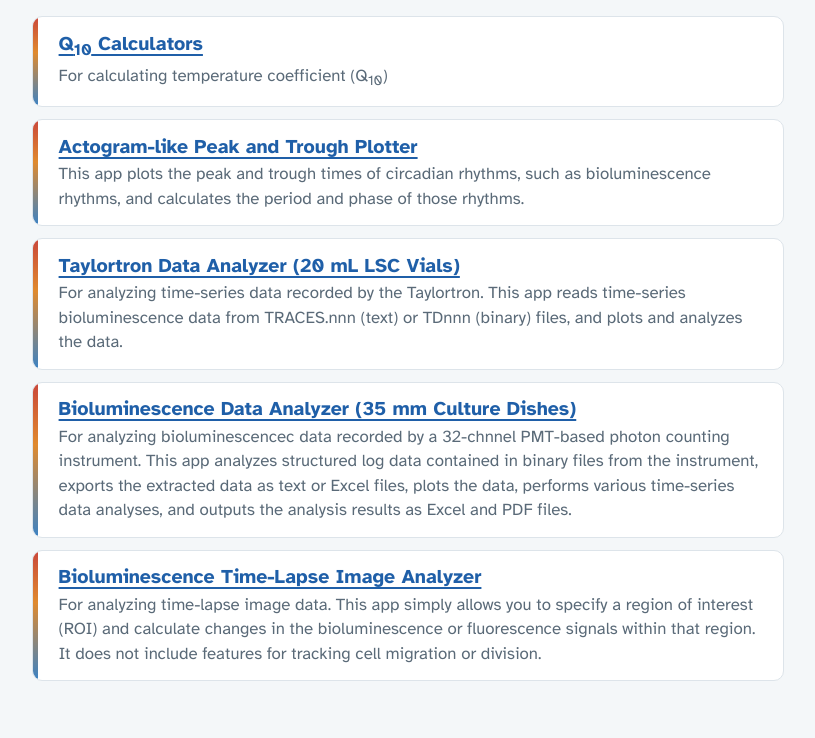
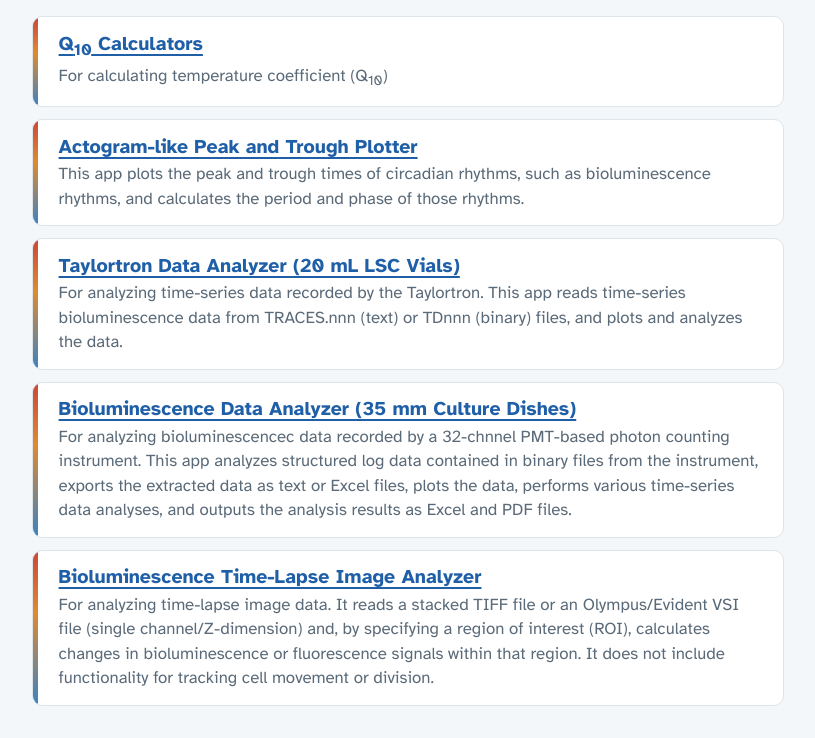
Before and after one commit to dxda6216/Web_Applications, a plain HTML site: page index.html in a window 1280 px wide. Shown: the part 107-845 px from the top of the page, without its empty margins (232-1047 px from the left). Before the commit the page ends 820 px from the top, so only its background shows below. Drawn offline with Linux system fonts and the light colour scheme.

Commit message:
Revise description for time-lapse image analyzer
Updated the description for the Bioluminescence Time-Lapse Image Analyzer to clarify its functionality and input file types.

```diff
--- a/index.html
+++ b/index.html
@@ -166,7 +166,7 @@
     </li>
     <li>
       <h2 class="name"><a href="./bioluminescence_imaging_roi_analyzer/index.html">Bioluminescence Time-Lapse Image Analyzer</a></h2>
-      <p class="desc">For analyzing time-lapse image data. This app simply allows you to specify a region of interest (ROI) and calculate changes in the bioluminescence or fluorescence signals within that region. It does not include features for tracking cell migration or division.</p>
+      <p class="desc">For analyzing time-lapse image data. It reads a stacked TIFF file or an Olympus/Evident VSI file (single channel/Z-dimension) and, by specifying a region of interest (ROI), calculates changes in bioluminescence or fluorescence signals within that region. It does not include functionality for tracking cell movement or division.</p>
     </li>
   </ul>
 </main>
```
